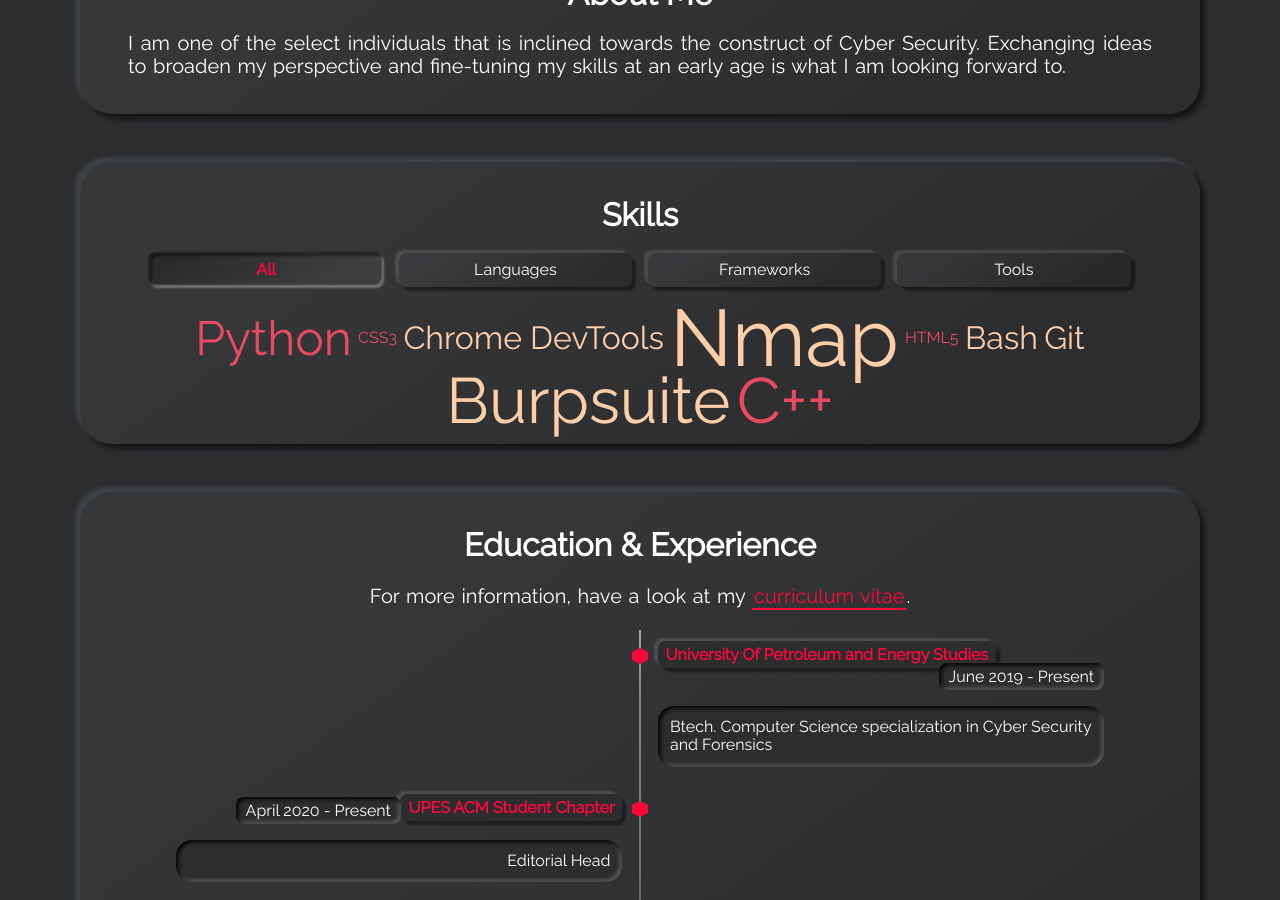
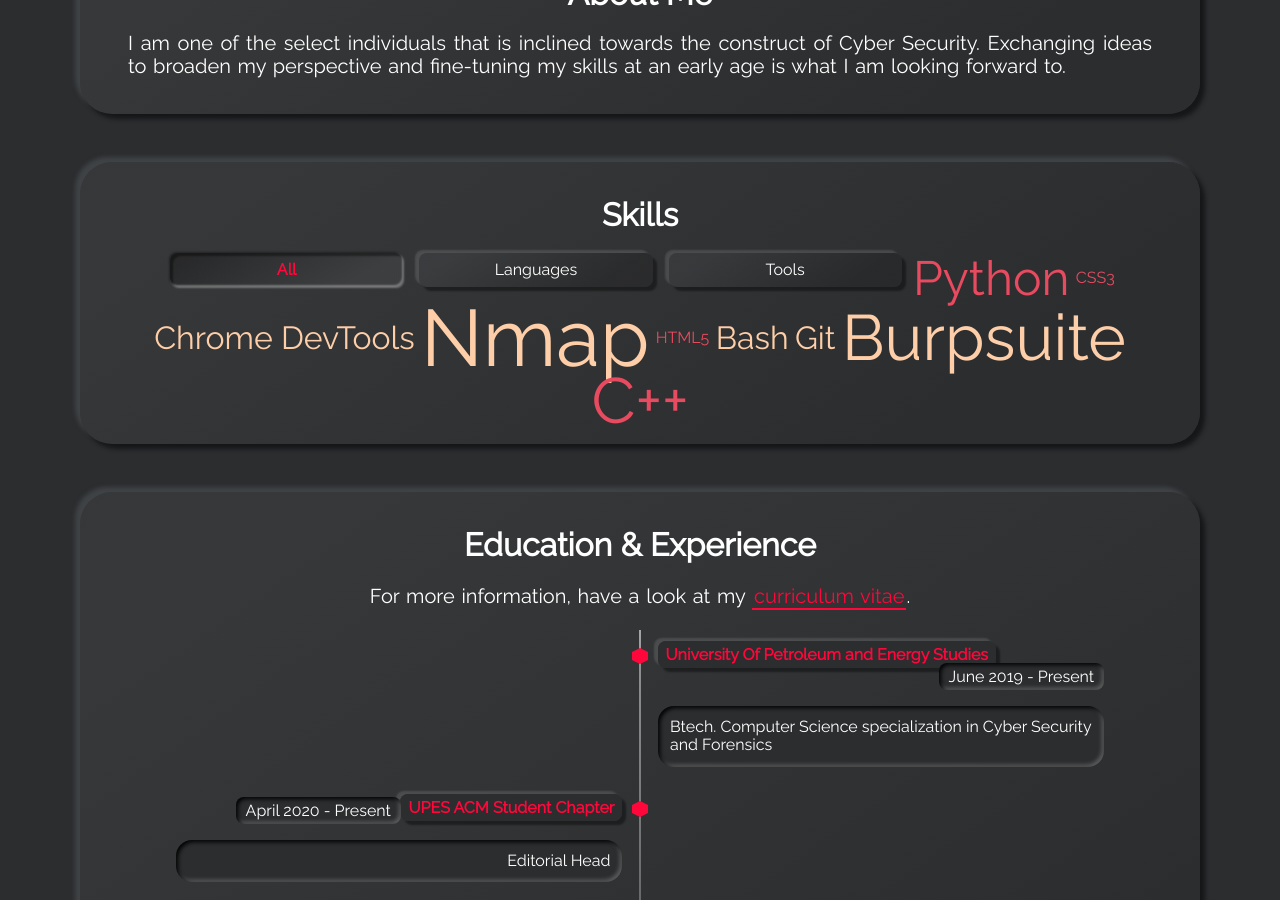
Before and after one commit to arjun112/portfolio, a Jekyll site: the page built from index.html, in a window 1280 px wide and 900 px high, scrolled down 1119 px. Built offline with Jekyll 4.4.1, drawn with Linux system fonts in a browser that asks for light colours.

Commit message:
Update section-skills.html

```diff
--- a/_includes/section-skills.html
+++ b/_includes/section-skills.html
@@ -6,7 +6,7 @@
   <input type="radio" id="language" name="filter" />
   <label class="filter-button neumorphism-button" for="language">Languages</label>
   <input type="radio" id="framework" name="filter" />
-  <label class="filter-button neumorphism-button" for="framework">Frameworks</label>
+  <!--<label class="filter-button neumorphism-button" for="framework">Frameworks</label> -->
   <input type="radio" id="tool" name="filter" />
   <label class="filter-button neumorphism-button" for="tool">Tools</label>
 
```
